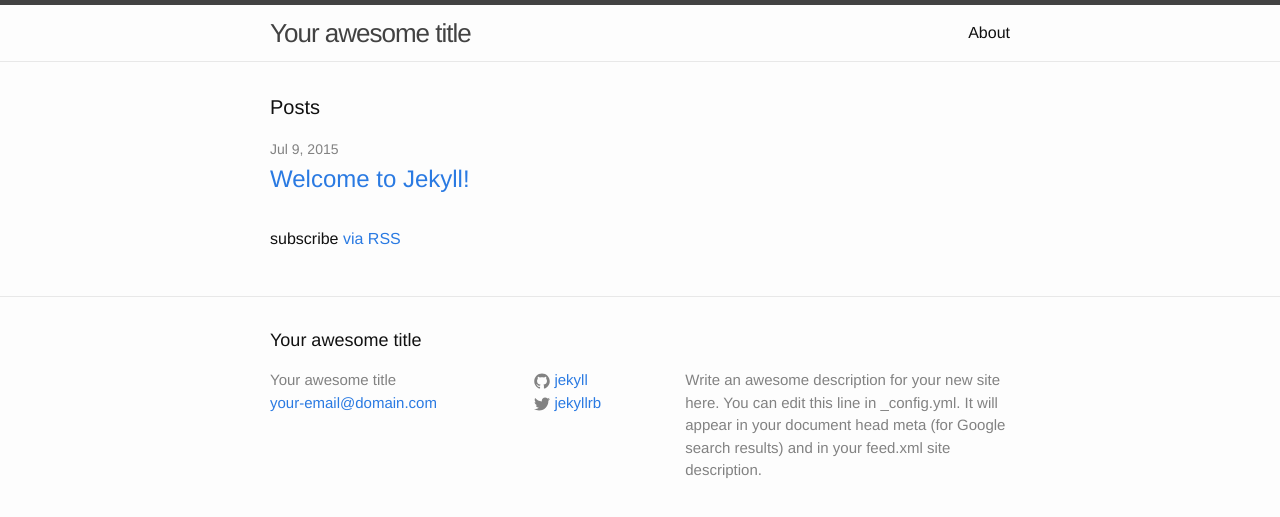
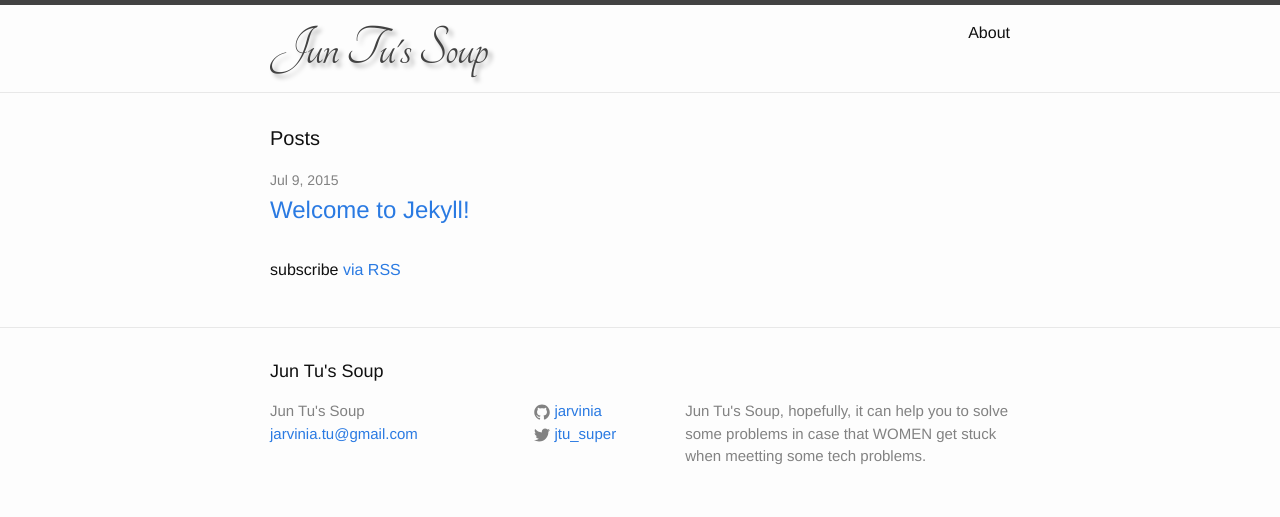
Before and after one commit to jarvinia/jarvinia.github.io, a Jekyll site: the page built from index.html, in a window 1280 px wide. Shown: the top 517 px of the page. Built offline with Jekyll 4.4.1, drawn with Linux system fonts in a browser that asks for light colours.

Commit message:
set up personal config, change a new pretty font for page title

```diff
--- a/_config.yml
+++ b/_config.yml
@@ -1,14 +1,12 @@
 # Site settings
-title: Your awesome title
-email: your-email@domain.com
-description: > # this means to ignore newlines until "baseurl:"
-  Write an awesome description for your new site here. You can edit this
-  line in _config.yml. It will appear in your document head meta (for
-  Google search results) and in your feed.xml site description.
+title: Jun Tu's Soup
+email: jarvinia.tu@gmail.com
+description: >
+ Jun Tu's Soup, hopefully, it can help you to solve some problems in case that WOMEN get stuck when meetting some tech problems.
 baseurl: "" # the subpath of your site, e.g. /blog/
-url: "http://yourdomain.com" # the base hostname & protocol for your site
-twitter_username: jekyllrb
-github_username:  jekyll
+url: "http://jarvnia.github.io" # the base hostname & protocol for your site
+twitter_username: jtu_super
+github_username:  jarvinia
 
 # Build settings
 markdown: kramdown
--- a/_includes/head.html
+++ b/_includes/head.html
@@ -9,4 +9,5 @@
   <link rel="stylesheet" href="{{ "/css/main.css" | prepend: site.baseurl }}">
   <link rel="canonical" href="{{ page.url | replace:'index.html','' | prepend: site.baseurl | prepend: site.url }}">
   <link rel="alternate" type="application/rss+xml" title="{{ site.title }}" href="{{ "/feed.xml" | prepend: site.baseurl | prepend: site.url }}" />
+  <link rel="stylesheet" type="text/css" href="http://fonts.googleapis.com/css?family=Tangerine">
 </head>
--- a/_sass/_layout.scss
+++ b/_sass/_layout.scss
@@ -12,10 +12,13 @@
 
 .site-title {
     font-size: 26px;
-    line-height: 56px;
     letter-spacing: -1px;
     margin-bottom: 0;
     float: left;
+
+    font-family: 'Tangerine', serif;
+    font-size: 58px;
+    text-shadow: 4px 4px 4px #aaa;
 
     &,
     &:visited {
```
